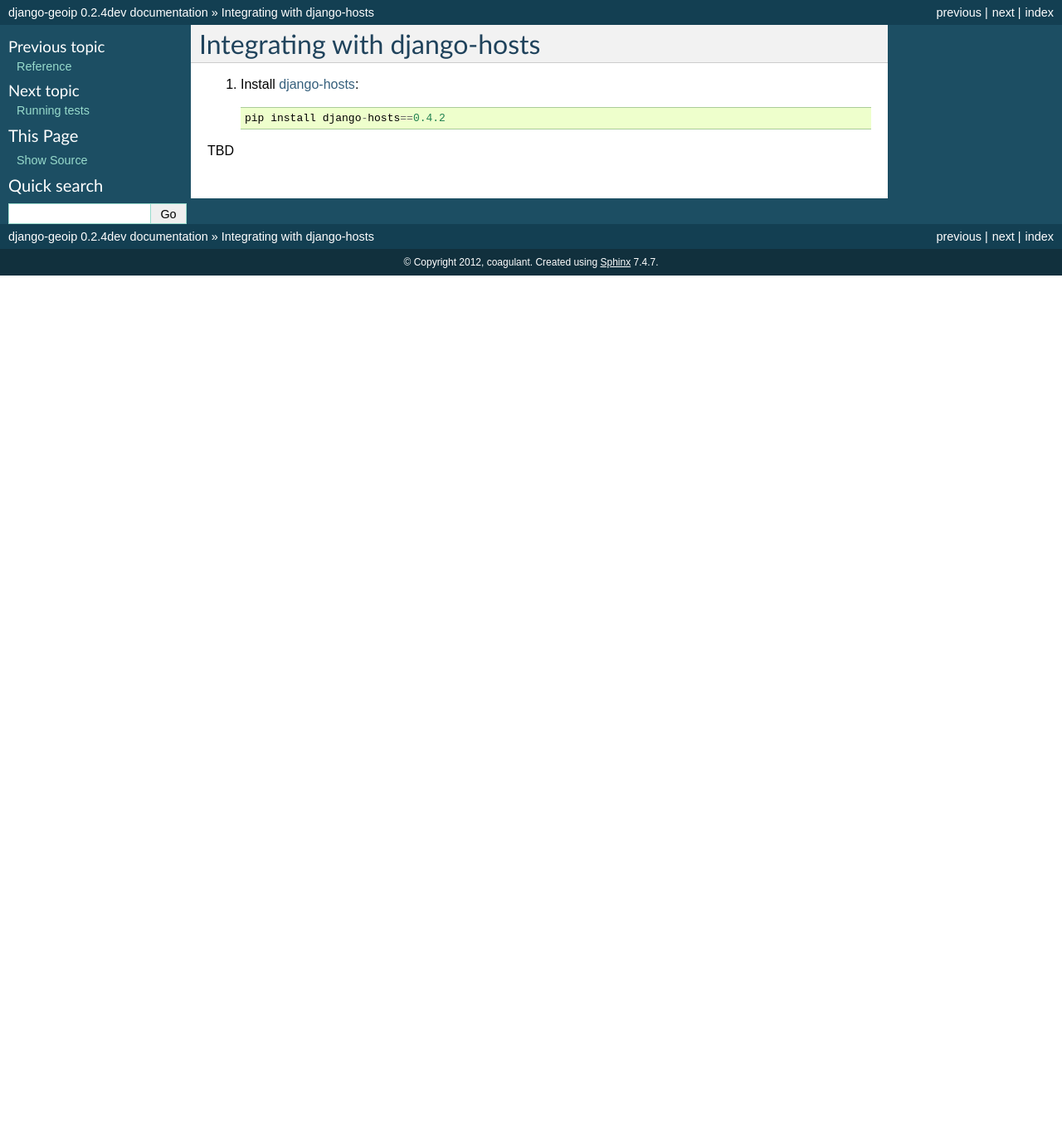
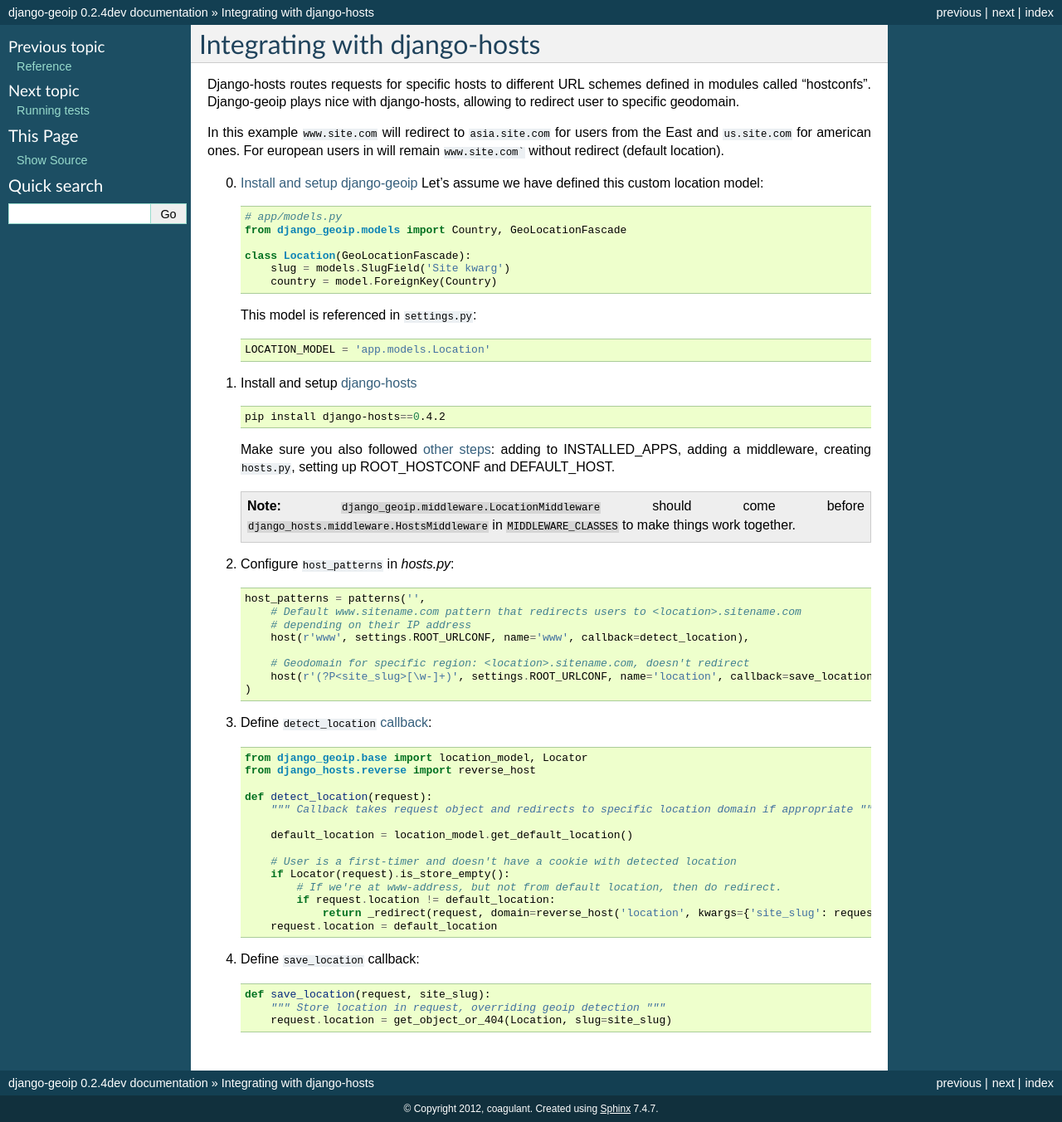
Before and after one commit to futurecolors/django-geoip, a Sphinx documentation site: the page built from docs/djangohosts.rst, in a window 1280 px wide. Shown: the whole page at 83% size. Built offline with Sphinx 7.4.7, drawn with Linux system fonts in a browser that asks for light colours; before the commit the page ends 900 px from its top, so only the background shows below that.

Commit message:
Short tutorial for django-hosts integration #16

````diff
--- a/docs/djangohosts.rst
+++ b/docs/djangohosts.rst
@@ -1,10 +1,77 @@
 Integrating with django-hosts
 =============================
 
-1) Install django-hosts_::
+Django-hosts routes requests for specific hosts to different URL schemes defined in modules called “hostconfs”.
+Django-geoip plays nice with django-hosts, allowing to redirect user to specific geodomain.
 
-    pip install django-hosts==0.4.2
+In this example ``www.site.com`` will redirect to ``asia.site.com`` for users from the East
+and ``us.site.com`` for american ones. For european users in will remain ``www.site.com``` without redirect
+(default location).
 
-.. _django-hosts: http://django-hosts.readthedocs.org/en/latest/index.html
+0) :ref:`Install and setup django-geoip <basic>`
+   Let's assume we have defined this custom location model::
 
-TBD
+        # app/models.py
+        from django_geoip.models import Country, GeoLocationFascade
+
+        class Location(GeoLocationFascade):
+            slug = models.SlugField('Site kwarg')
+            country = model.ForeignKey(Country)
+
+   This model is referenced in ``settings.py``::
+
+        LOCATION_MODEL = 'app.models.Location'
+
+
+1) Install and setup django-hosts_
+
+   .. code-block:: bash
+
+       pip install django-hosts==0.4.2
+
+   Make sure you also followed `other steps`_: adding to INSTALLED_APPS, adding a middleware,
+   creating ``hosts.py``, setting up ROOT_HOSTCONF and DEFAULT_HOST.
+
+   .. note::
+
+       ``django_geoip.middleware.LocationMiddleware`` should come before ``django_hosts.middleware.HostsMiddleware``
+       in ``MIDDLEWARE_CLASSES`` to make things work together.
+
+.. _other steps:
+.. _django-hosts: http://readthedocs.org/docs/django-hosts/en/latest/#installation
+
+2) Configure ``host_patterns`` in `hosts.py`::
+
+    host_patterns = patterns('',
+        # Default www.sitename.com pattern that redirects users to <location>.sitename.com
+        # depending on their IP address
+        host(r'www', settings.ROOT_URLCONF, name='www', callback=detect_location),
+
+        # Geodomain for specific region: <location>.sitename.com, doesn't redirect
+        host(r'(?P<site_slug>[\w-]+)', settings.ROOT_URLCONF, name='location', callback=save_location),
+    )
+
+3) Define ``detect_location`` callback_::
+
+    from django_geoip.base import location_model, Locator
+    from django_hosts.reverse import reverse_host
+
+    def detect_location(request):
+        """ Callback takes request object and redirects to specific location domain if appropriate """
+
+        default_location = location_model.get_default_location()
+
+        # User is a first-timer and doesn't have a cookie with detected location
+        if Locator(request).is_store_empty():
+            # If we're at www-address, but not from default location, then do redirect.
+            if request.location != default_location:
+                return _redirect(request, domain=reverse_host('location', kwargs={'site_slug': request.location.slug}))
+        request.location = default_location
+
+.. _callback: http://readthedocs.org/docs/django-hosts/en/latest/callbacks.html
+
+4) Define ``save_location`` callback::
+
+    def save_location(request, site_slug):
+        """ Store location in request, overriding geoip detection """
+        request.location = get_object_or_404(Location, slug=site_slug)
--- a/docs/howitworks.rst
+++ b/docs/howitworks.rst
@@ -20,5 +20,4 @@
 IP ranges
 ~~~~~~~~~
 
-.. automodule:: django_geoip.models
    :members: IpRange
````
Also changed, not shown: docs/changelog.rst (+4 -3 lines).
